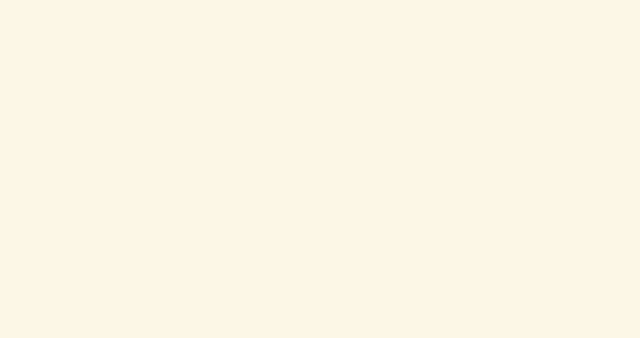
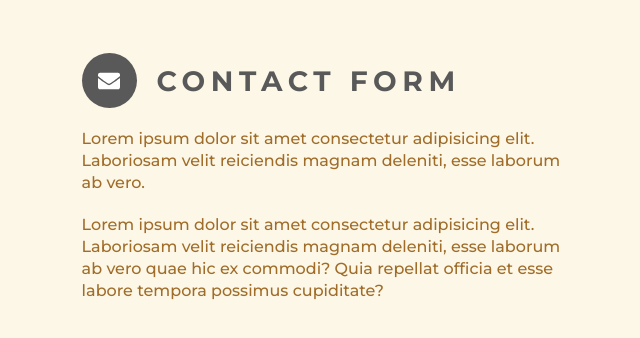
Before and after one commit to gomezja/contact-page-exercise, a plain HTML site: page index.html in a window 1280 px wide. Shown: the whole page, without its empty margins (25-665 px from the left). Drawn offline with Linux system fonts and the light colour scheme.

Commit message:
added contact form header and description

```diff
--- a/index.html
+++ b/index.html
@@ -11,6 +11,35 @@
     <script defer src="https://use.fontawesome.com/releases/v5.0.9/js/all.js" integrity="sha384-8iPTk2s/jMVj81dnzb/iFR2sdA7u06vHJyyLlAd4snFpCl/SnyUjRrbdJsw1pGIl" crossorigin="anonymous"></script>
 </head>
 <body>
+    <div class="content">
+        <div class="row">
+            <!-- FIRST COLUMN -->
+            <div class="col-6">
+                <!-- CONTACT FORM HEADER -->
+                <div class="align">
+                    <div class="circle"><i class="email-icon fas fa-envelope"></i></div>
+                    <h1>Contact Form</h1>
+                </div>
 
+                <!-- PARAGRAPHS -->
+                <P>
+                    Lorem ipsum dolor sit amet consectetur adipisicing elit.
+                    Laboriosam velit reiciendis magnam deleniti, esse
+                    laborum ab vero.
+                </P>
+                <P>
+                    Lorem ipsum dolor sit amet consectetur adipisicing elit.
+                    Laboriosam velit reiciendis magnam deleniti, esse
+                    laborum ab vero quae hic ex commodi? Quia repellat
+                    officia et esse labore tempora possimus cupiditate?
+                </P>
+            </div>
+
+            <!-- SECOND COLUMN -->
+            <div class="col-6 offset">
+
+            </div>
+        </div>
+    </div>
 </body>
 </html>
--- a/style.css
+++ b/style.css
@@ -3,7 +3,7 @@
 
     font-family: 'Montserrat', sans-serif;
     font-weight: 500;
-    font-size: 18px;
+    font-size: 16px;
 
     box-sizing: border-box;
 }
@@ -12,3 +12,78 @@ html, body {
     height: 100%;
     background: #fcf7e6;
 }
+
+h1 {
+    color: #595959;
+    text-transform: uppercase;
+    font-weight: 700;
+    font-size: 28px;
+    letter-spacing: 0.2em;
+}
+
+p {
+    color: #a06c29;
+    line-height: 22px;
+}
+
+/******************************************
+/* CONTENT MANAGEMENT SYSTEM
+******************************************/
+.content {
+    margin: 0 8.33%
+}
+
+.row {
+    display: flex;
+    flex-wrap: wrap;
+
+    margin: 5% 0;
+}
+
+.col-6 {
+    flex: 45%;
+    max-width: 45%;
+}
+
+/* all direct descendants of col-6 and not the last child */
+.col-6 > *:not(:last-child) {
+    margin-bottom: 20px;
+}
+
+.offset {
+    margin-left: 5%;
+}
+
+/******************************************
+/* CONTACT HEADER
+******************************************/
+.email-icon {
+    color: #fefefe;
+    font-size: 22px;
+}
+
+.circle {
+    height: 55px;
+    width: 55px;
+    border-radius: 55px;
+
+    background:#595959;
+
+    display: flex;
+    justify-content: center;
+    align-items: center;
+
+    margin-right: 20px;
+}
+
+.align {
+    display: flex;
+    align-items: center;
+}
+
+/******************************************
+/* MEDIA QUERIES
+******************************************/
+@media screen and (max-width: 700px) {
+
+}
```
